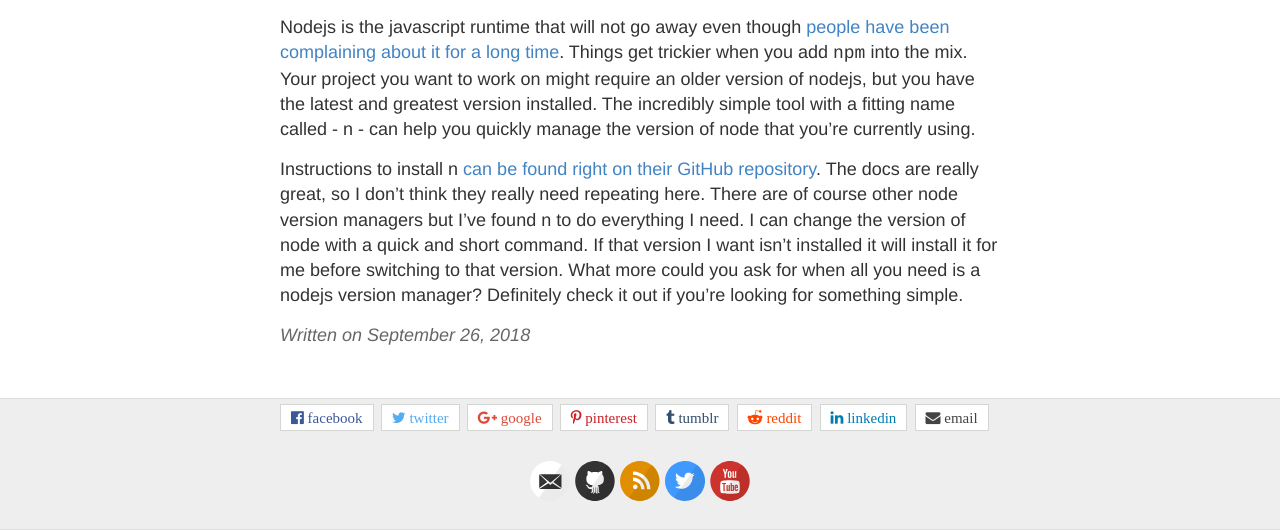
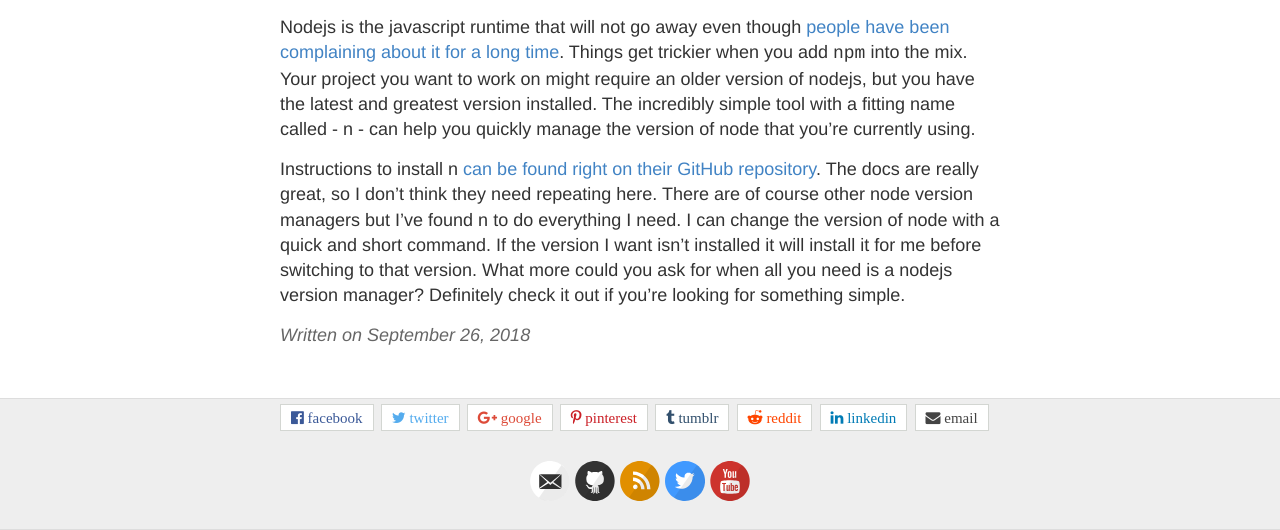
Before and after one commit to MrPowerScripts/MrPowerScripts.com, a Jekyll site: the page built from _posts/2018-09-26-the-best-node-version-manager-n.md, in a window 1280 px wide. Shown: the part 736-1266 px from the top of the page. Built offline with Jekyll 4.4.1, drawn with Linux system fonts in a browser that asks for light colours.

Commit message:
words are hard

```diff
--- a/_posts/2018-09-26-the-best-node-version-manager-n.md
+++ b/_posts/2018-09-26-the-best-node-version-manager-n.md
@@ -8,4 +8,4 @@ tags: [mrpowerscripts, n tutorial, node version manager, manage node versions, n
 {% include youtubePlayer.html id="bsJj6ii9_Fk" %}
 Nodejs is the javascript runtime that will not go away even though [people have been complaining about it for a long time](https://news.ycombinator.com/item?id=2709539). Things get trickier when you add `npm` into the mix. Your project you want to work on might require an older version of nodejs, but you have the latest and greatest version installed. The incredibly simple tool with a fitting name called - n - can help you quickly manage the version of node that you're currently using.
 
-Instructions to install n [can be found right on their GitHub repository](https://github.com/tj/n). The docs are really great, so I don't think they really need repeating here. There are of course other node version managers but I've found n to do everything I need. I can change the version of node with a quick and short command. If that version I want isn't installed it will install it for me before switching to that version. What more could you ask for when all you need is a nodejs version manager? Definitely check it out if you're looking for something simple.
+Instructions to install n [can be found right on their GitHub repository](https://github.com/tj/n). The docs are really great, so I don't think they need repeating here. There are of course other node version managers but I've found n to do everything I need. I can change the version of node with a quick and short command. If the version I want isn't installed it will install it for me before switching to that version. What more could you ask for when all you need is a nodejs version manager? Definitely check it out if you're looking for something simple.
```
